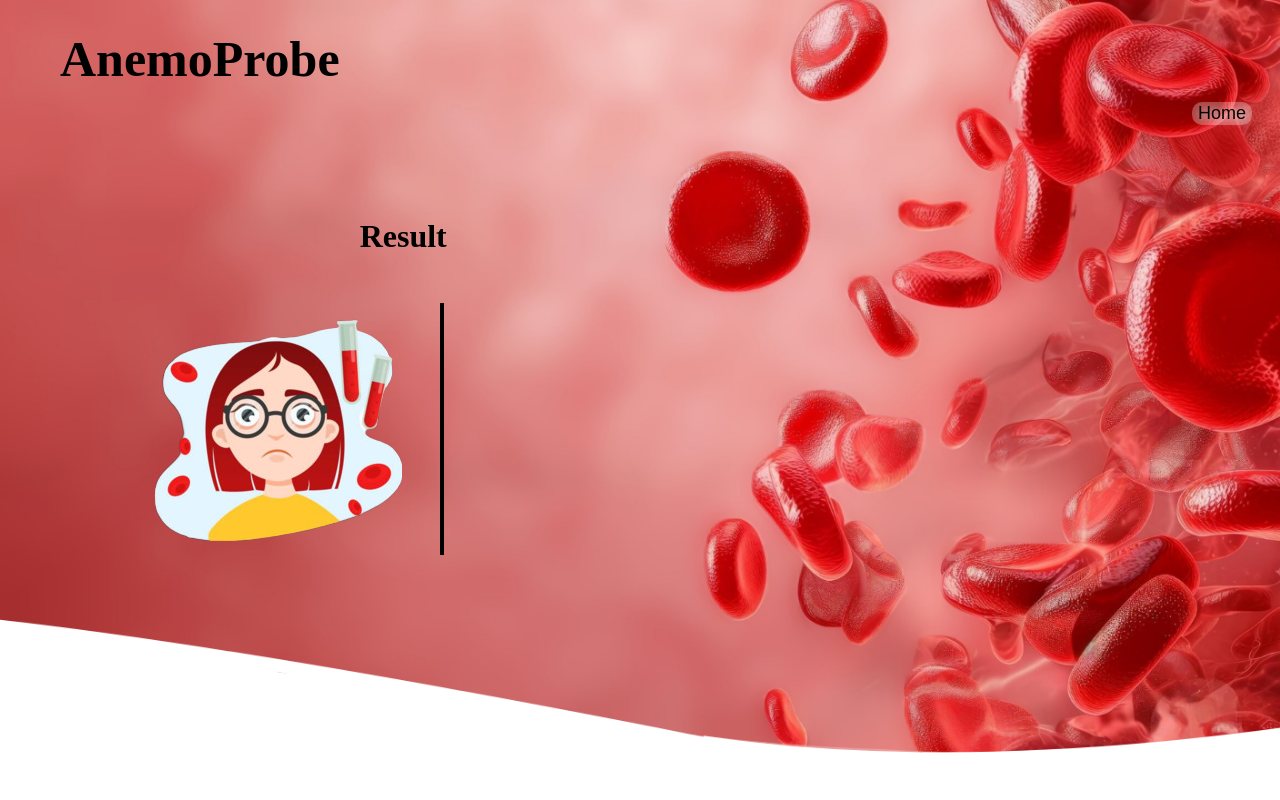
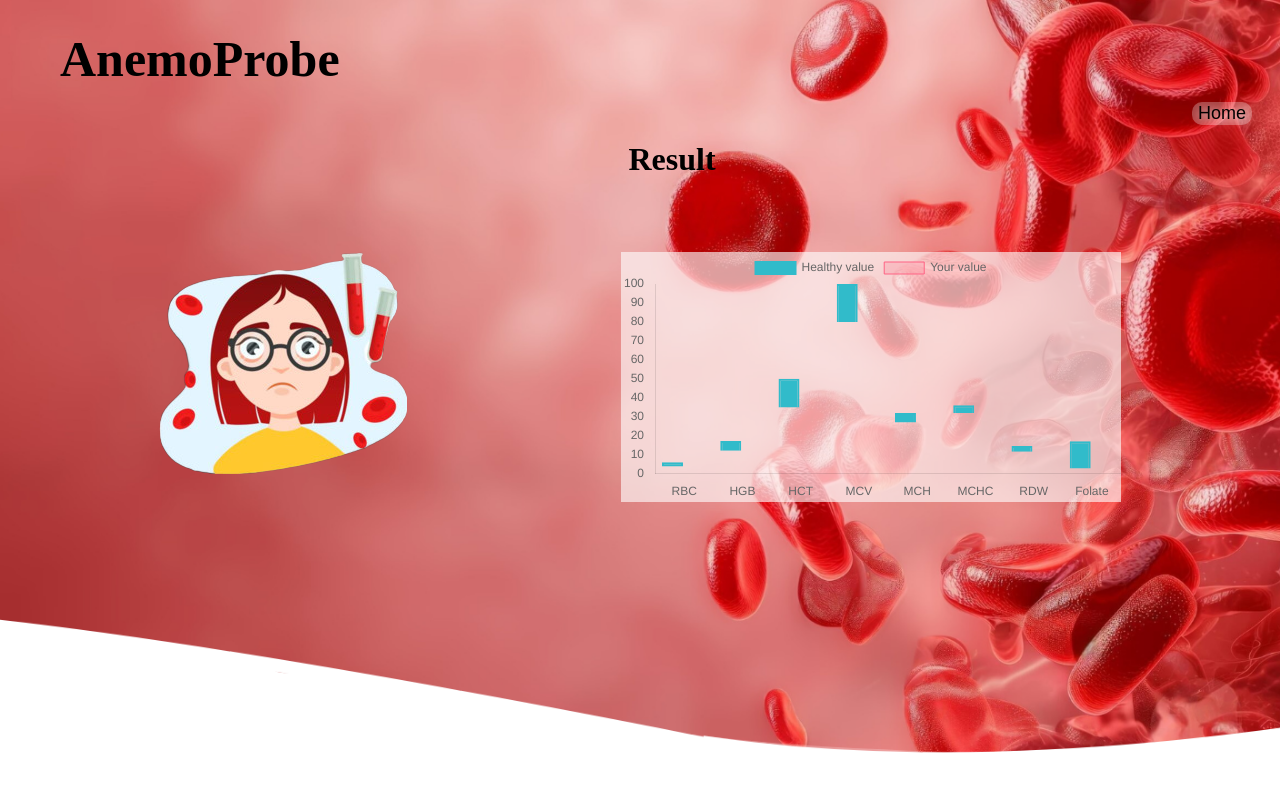
Before and after one commit to jupakulasanjay/AnemiaPrediction, a Flask app: template templates/result.html in a window 1280 px wide. Run offline with Flask 3, Linux system fonts and the light colour scheme; the template is opened without the code that fills it: most values are stand-ins (such as "Sample title", 1, 10 or a date in 2020).

Commit message:
Graph implementation in result page phase 1

```diff
--- a/app1.py
+++ b/app1.py
@@ -62,7 +62,7 @@ def predict():
     combined_predictions = (predictions_rf + predictions_gb + dnn_predictions) / 3.0
     predicted_anemia = np.round(combined_predictions)
     predicted_class = (predictions_rf)
-    return render_template('result.html', predicted_anemia=predicted_anemia, predicted_class=predicted_class, predicted_anemia_dl=dnn_predictions)
+    return render_template('result.html', predicted_anemia=predicted_anemia, predicted_class=predicted_class, predicted_anemia_dl=dnn_predictions, rbc= user_input['RBC'], hgb= user_input['HGB'], hct= user_input['HCT'], mcv= user_input['MCV'], mch= user_input['MCH'], mchc= user_input['MCHC'], rdw= user_input['RDW'], folate= user_input['FOLATE'], b12= user_input['B12'])
 
 def predict_Dlresult(user_input):
     filename = "./uploads/uploaded_file.csv"
--- a/templates/result.html
+++ b/templates/result.html
@@ -5,6 +5,18 @@
     <meta charset="UTF-8" />
     <meta name="viewport" content="width=device-width, initial-scale=1.0" />
     <title>Prediction</title>
+    <script src="https://cdn.jsdelivr.net/npm/chart.js"></script>
+    <script>
+        var rbc = "{{rbc}}";
+        var hgb = "{{hgb}}"
+        var hct = "{{hct}}"
+        var mcv = "{{mcv}}"
+        var mch = "{{mch}}"
+        var mchc = "{{mchc}}"
+        var rdw = "{{rdw}}"
+        var folate = "{{folate}}"
+        var b12 = "{{b12}}"
+    </script>
     <style>
         .main {
             position: relative;
@@ -110,21 +122,27 @@
         }
 
         .body-container-left {
-            width: 60%;
+            width: 1000%;
             display: flex;
             flex-direction: column;
-            align-items: center;
+        }
+
+        .image-text-container {
+            display: flex;
+            gap: 15px;
         }
 
         .result-container {
-            width: 100%;
+            width: auto;
             display: flex;
+            flex-direction: row;
+            justify-content: space-around;
+            height: 250px;
+            margin: 5%;
         }
 
-
         .result-box {
-            height: 100%;
-            margin: 7% 5% 0% 20%;
+            height: 25%;
         }
 
         .bar {
@@ -135,18 +153,29 @@
         }
 
         .result-text {
-            margin-top: 10%;
             margin-bottom: 0%;
             height: 10%;
             margin-left: 5%;
+            text-align: center;
+        }
+
+        .result-answer-container {
+            display: flex;
+            flex-direction: row;
+            gap: 10px;
         }
 
         .result-answer {
-            margin-top: 5%;
-            margin-left: 5%;
-            font-size: 30px;
-            align-content: center;
-            font-style: italic;
+            width: 100%;
+            display: flex;
+            flex-direction: column;
+            align-items: flex-start;
+            justify-content: center;
+        }
+
+        .graphContainer {
+            width: 500px;
+            height: 300px;
         }
 
         @media screen and (max-width: 768px) {
@@ -221,12 +250,14 @@
                     <h1>Result</h1>
                 </div>
                 <div class="result-container">
+                    <div class="image-text-container">
                         <div class="result-box">
                             <!-- <p>{{predicted_class}}</p> -->
                             <img id="result-image"
                                 src="{% if predicted_anemia == 0 %}/static/healthy.png{% else %}/static/Anemic.png{% endif %}"
                                 alt="Result Image" />
                         </div>
+                        <div class="result-answer-container">
                             <div class="bar"></div>
                             <div class="result-answer">{% if predicted_class == 0 %}
                                 Non-Anemic
@@ -242,7 +273,101 @@
                                 <span>Anemic</span>
                                 {% endif %}
                             </div>
+                        </div>
+                    </div>
+                    <div class="graphContainer">
+                        <canvas id="anemiaGraph"></canvas>
+                    </div>
 
+                    <script>
+                        // Data for the graph
+                        var data = {
+                            labels: ["RBC", "HGB", "HCT", "MCV", "MCH", "MCHC", "RDW", "Folate"],
+                            datasets: [{
+                                label: "Healthy value",
+                                backgroundColor: "#31BBCA",
+                                borderColor: "#31BBCA",
+                                borderWidth: 2,
+                                data: [
+                                    [3.8, 6.0], // RBC range
+                                    [12, 17.2], // HGB range
+                                    [34.9, 50.0], // HCT range
+                                    [80, 100], // MCV range
+                                    [27, 32], // MCH range
+                                    [32, 36], // MCHC range
+                                    [11.5, 14.5], // RDW range
+                                    [2.7, 17.0], // Folate range
+                                ],
+                            },
+                            {
+                                label: "Your value",
+                                backgroundColor: "rgba(255, 99, 132, 0.2)",
+                                borderColor: "rgba(255, 99, 132, 1)",
+                                borderWidth: 1,
+                                data: [
+                                    [0, rbc], // RBC range
+                                    [0, hgb], // HGB range
+                                    [0, hct], // HCT range
+                                    [0, mcv], // MCV range
+                                    [0, mch], // MCH range
+                                    [0, mchc], // MCHC range
+                                    [0, rdw], // RDW range
+                                    [0, folate] // Folate range
+                                ],
+                            }
+                            ]
+                        };
+
+                        // Options for the graph
+                        var options = {
+                            scales: {
+                                y: {
+                                    beginAtZero: true,
+                                    grid: {
+                                        display: false
+                                    },
+                                    ticks: {
+                                        stepSize: 10,
+                                        min: 0,
+                                        max: 100
+                                    }
+                                },
+                                x: {
+                                    grid: {
+                                        display: false // Hide x-axis grid lines
+                                    }
+                                }
+                            },
+                            plugins: {
+                                tooltip: {
+                                    callbacks: {
+                                        label: function (context) {
+                                            var label = context.dataset.label || '';
+                                            var value = context.parsed.y;
+                                            if (context.dataset.label === "Healthy value") {
+                                                var lowerValue = context.dataset.data[context.dataIndex][0];
+                                                var upperValue = context.dataset.data[context.dataIndex][1];
+                                                label += ': ' + lowerValue + ' - ' + upperValue;
+                                            } else {
+                                                label += ': ' + context.dataset.data[context.dataIndex][1];
+                                            }
+                                            return label;
+                                        }
+                                    }
+                                }
+                            }
+                        };
+
+                        var ctx = document.getElementById("anemiaGraph").getContext("2d");
+                        ctx.canvas.style.backgroundColor = 'rgba(255, 255, 255, 0.62)';
+
+                        // Create the chart
+                        var myChart = new Chart(ctx, {
+                            type: 'bar',
+                            data: data,
+                            options: options
+                        });
+                    </script>
 
                 </div>
             </div>
```
Lines whose indentation alone changed are shown as unchanged.
